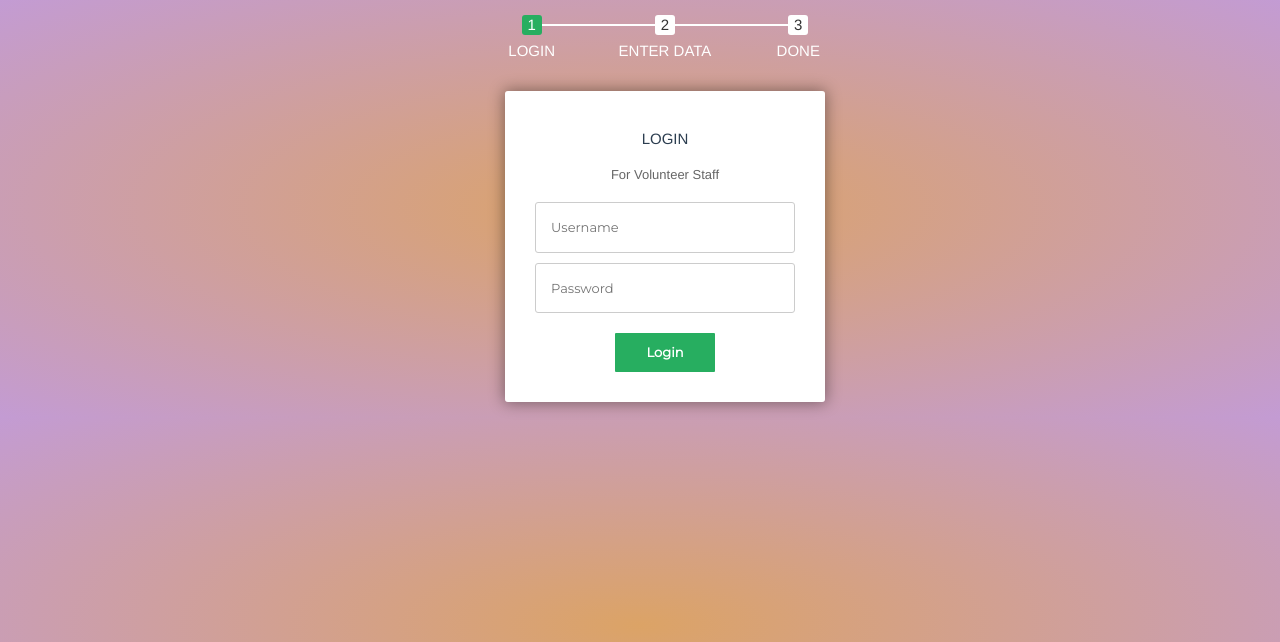
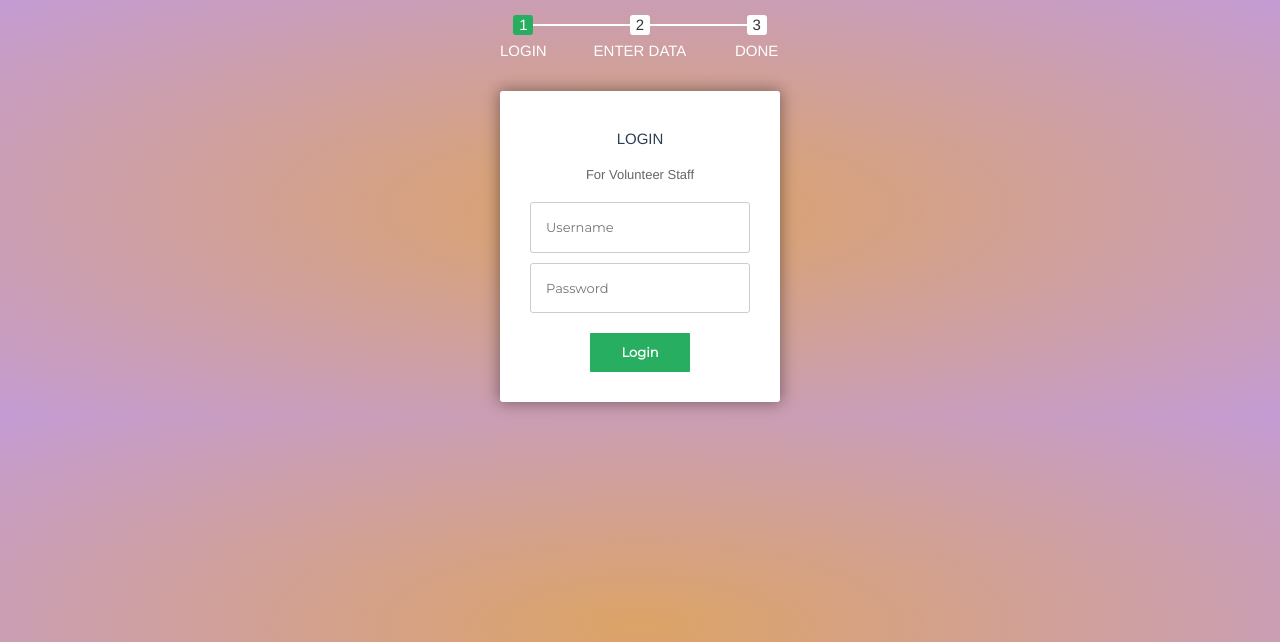
Before and after one commit to MaheshSinghSawant/MaheshSinghSawant.github.io, a PHP site: page /index_mahesh.html in a window 1280 px wide. Shown: the top 642 px of the page. Run offline with PHP 8.4, Linux system fonts and the light colour scheme; some libraries are stand-ins or nearby versions.

Commit message:
changes to postion of msform

```diff
--- a/css/style_mahesh.css
+++ b/css/style_mahesh.css
@@ -24,10 +24,10 @@ body {
 }
 /*form styles*/
 #msform {
-  width: 400px;
+  width: 350px;
   margin-left: 0px;
   text-align: center;
-  position: relative;
+  position: center;
 }
 #msform fieldset {
   background: white;
```
